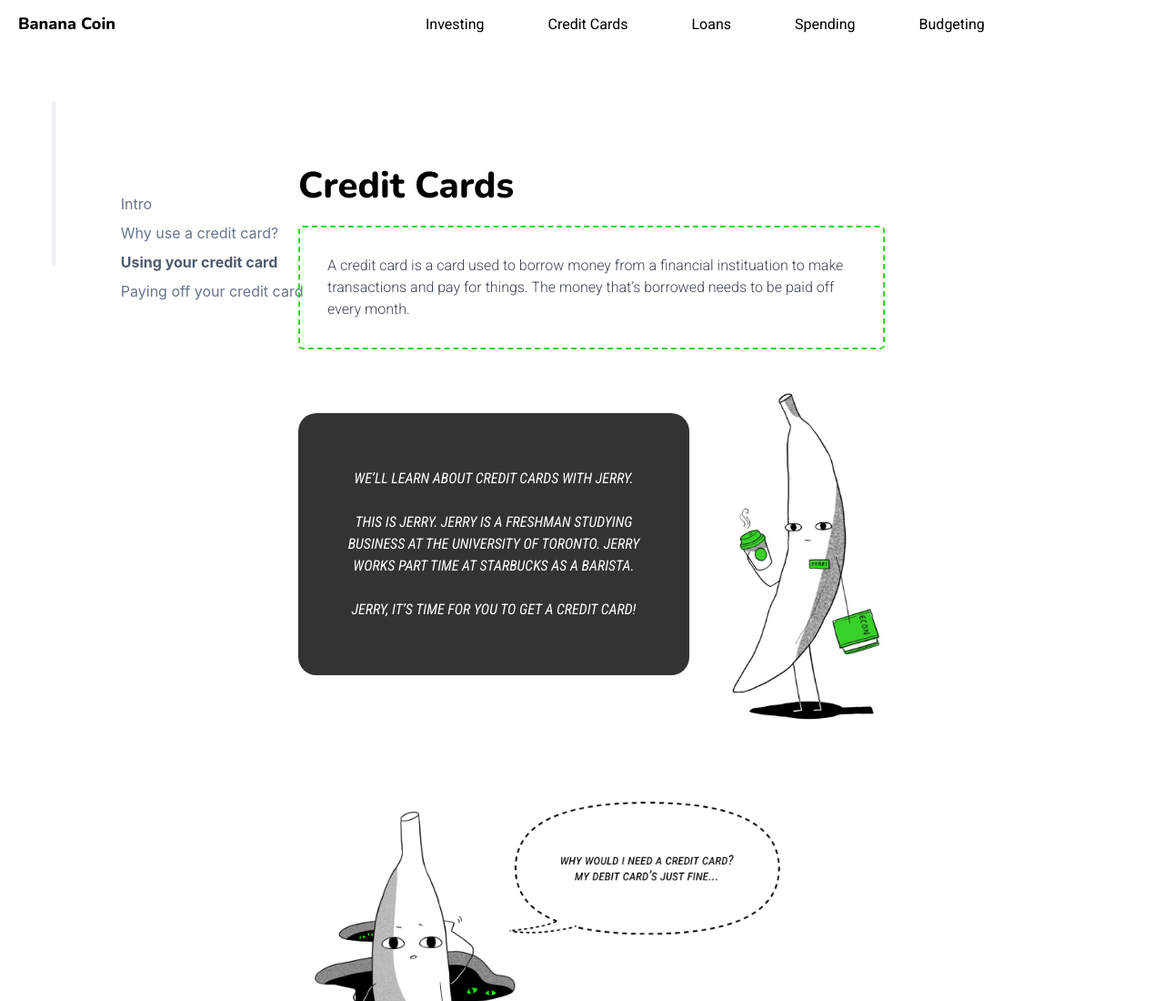
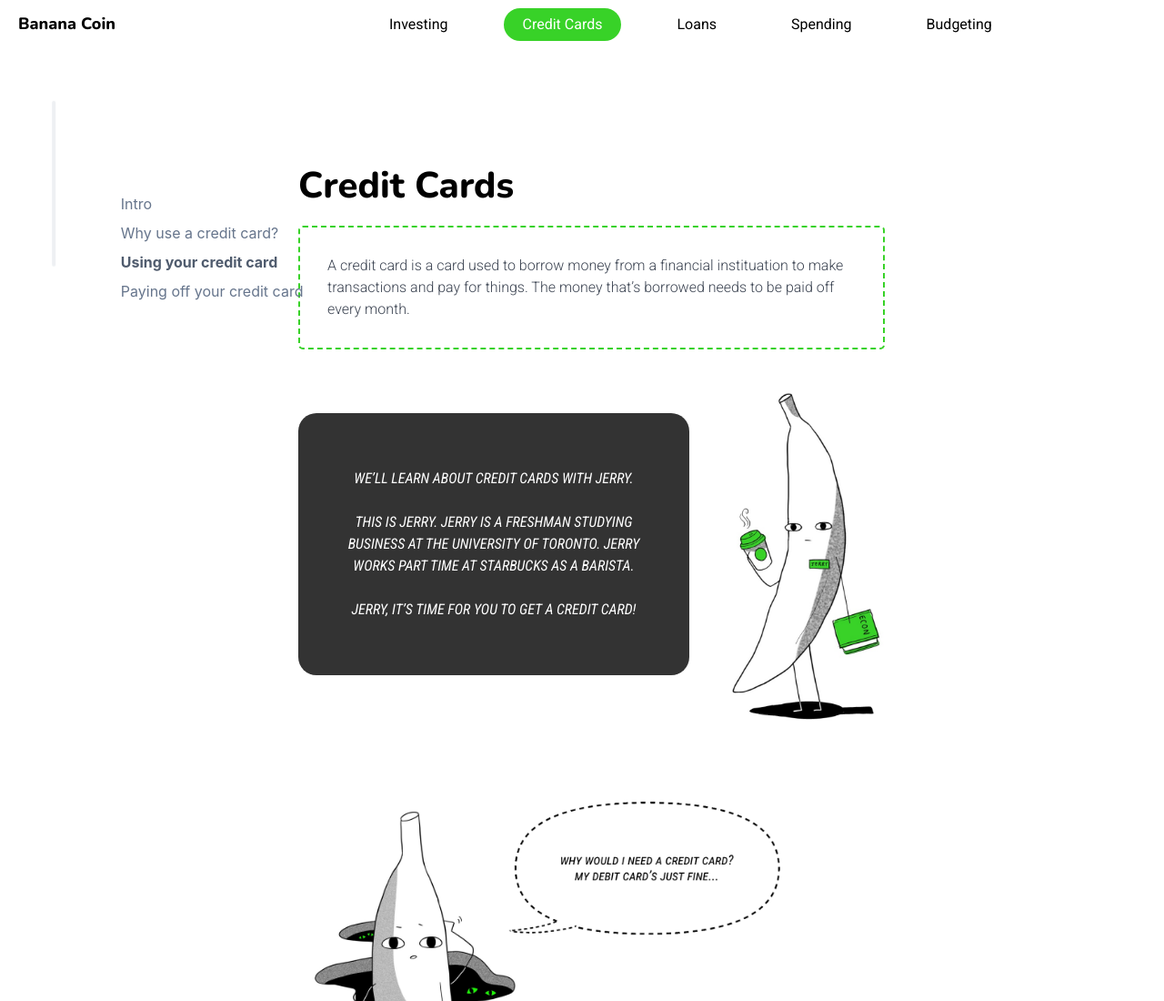
Before and after one commit to ellen-lau/BananaCoin, a plain HTML site: page index.html in a window 1280 px wide. Shown: the top 1100 px of the page at 91% size. Drawn offline with nearby package versions, Linux system fonts and the light colour scheme; a web font is replaced by a local one.

Commit message:
navbar green bubble selection

```diff
--- a/index.html
+++ b/index.html
@@ -30,9 +30,7 @@
     <section class="navbar-center">
       <h1 id="navbarTitle">Banana Coin</h1>
       <a href="index.html" class="btn btn-link">Investing</a>
-      <div>
-        <a href="index.html" class="btn btn-link">Credit Cards</a>
-      </div>
+      <a href="index.html" class="btn btn-link linkSelected">Credit Cards</a>
       <a href="index.html" class="btn btn-link">Loans</a>
       <a href="index.html" class="btn btn-link">Spending</a>
       <a href="index.html" class="btn btn-link">Budgeting</a>
--- a/style.css
+++ b/style.css
@@ -112,17 +112,25 @@ a {
 }
 
 .btn {
+
   font-family: Roboto;
   font-weight: 400;
   text-align: left;
   color: #000000 !important;
-  padding-left: 3rem;
+  padding-left: 1rem;
+  padding-right: 1rem;
+  margin-right: 2rem;
+}
+
+.linkSelected {
+  background-color: #38D228 !important;
+  border-radius: 3rem;
+  color: white !important;
+
 }
 
 .navbar-link-select-bubble{
-  background-color: #38D228;
-  border-radius: 3rem;
-  border: 1px solid green;
+
 }
 
 /* ROW CSS */
```
